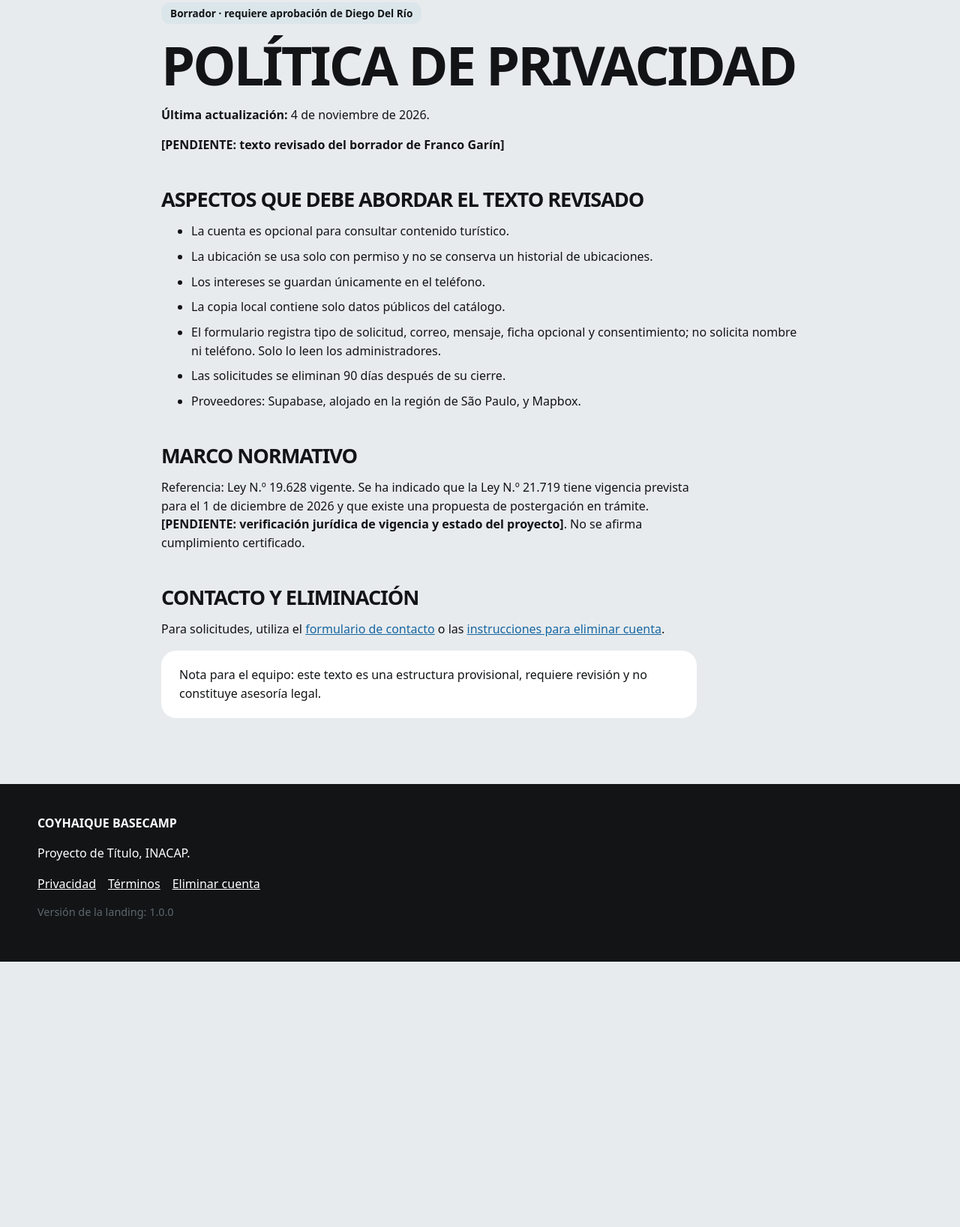
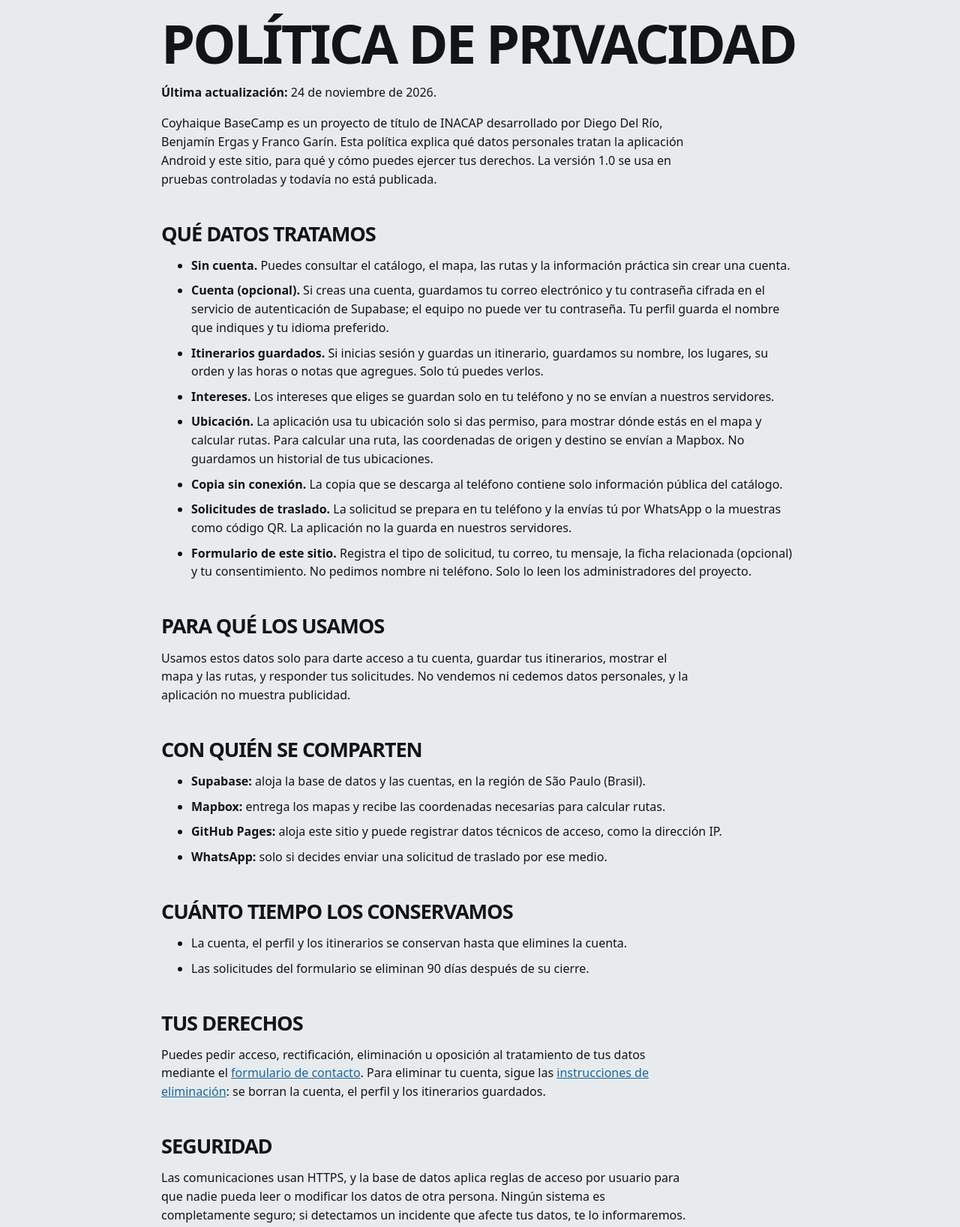
Before and after one commit to JagerBombAsme/coyhaique-landing, a plain HTML site: page privacidad.html in a window 1280 px wide. Shown: the part 130-1767 px from the top of the page at 75% size. Before the commit the page ends 1413 px from the top, so only its background shows below. Drawn offline with Linux system fonts and the light colour scheme.

Commit message:
cambios necesarios

```diff
--- a/assets/css/styles.css
+++ b/assets/css/styles.css
@@ -214,6 +214,7 @@ p {
 }
 .notice {
   background: #fff;
+  color: #121416;
   padding: 20px 24px;
   border-radius: 20px;
 }
@@ -326,6 +327,9 @@ p {
 .footer a {
   color: white;
 }
+.footer .small {
+  color: #cdd5db;
+}
 .footlinks {
   display: flex;
   flex-wrap: wrap;
--- a/privacidad.html
+++ b/privacidad.html
@@ -40,56 +40,124 @@
     <main id="contenido">
       <section class="section">
         <div class="wrap legal">
-          <span class="pill"
-            >Borrador · requiere aprobación de Diego Del Río</span
-          >
           <h1>POLÍTICA DE PRIVACIDAD</h1>
-          <p><strong>Última actualización:</strong> 4 de noviembre de 2026.</p>
+          <p><strong>Última actualización:</strong> 24 de noviembre de 2026.</p>
           <p>
-            <strong
-              >[PENDIENTE: texto revisado del borrador de Franco Garín]</strong
-            >
+            Coyhaique BaseCamp es un proyecto de título de INACAP desarrollado
+            por Diego Del Río, Benjamín Ergas y Franco Garín. Esta política
+            explica qué datos personales tratan la aplicación Android y este
+            sitio, para qué y cómo puedes ejercer tus derechos. La versión 1.0
+            se usa en pruebas controladas y todavía no está publicada.
           </p>
-          <h2>ASPECTOS QUE DEBE ABORDAR EL TEXTO REVISADO</h2>
+          <h2>QUÉ DATOS TRATAMOS</h2>
           <ul>
-            <li>La cuenta es opcional para consultar contenido turístico.</li>
             <li>
-              La ubicación se usa solo con permiso y no se conserva un historial
-              de ubicaciones.
+              <strong>Sin cuenta.</strong> Puedes consultar el catálogo, el
+              mapa, las rutas y la información práctica sin crear una cuenta.
             </li>
-            <li>Los intereses se guardan únicamente en el teléfono.</li>
-            <li>La copia local contiene solo datos públicos del catálogo.</li>
             <li>
-              El formulario registra tipo de solicitud, correo, mensaje, ficha
-              opcional y consentimiento; no solicita nombre ni teléfono. Solo lo
-              leen los administradores.
+              <strong>Cuenta (opcional).</strong> Si creas una cuenta, guardamos
+              tu correo electrónico y tu contraseña cifrada en el servicio de
+              autenticación de Supabase; el equipo no puede ver tu contraseña.
+              Tu perfil guarda el nombre que indiques y tu idioma preferido.
             </li>
-            <li>Las solicitudes se eliminan 90 días después de su cierre.</li>
             <li>
-              Proveedores: Supabase, alojado en la región de São Paulo, y
-              Mapbox.
+              <strong>Itinerarios guardados.</strong> Si inicias sesión y
+              guardas un itinerario, guardamos su nombre, los lugares, su orden
+              y las horas o notas que agregues. Solo tú puedes verlos.
+            </li>
+            <li>
+              <strong>Intereses.</strong> Los intereses que eliges se guardan
+              solo en tu teléfono y no se envían a nuestros servidores.
+            </li>
+            <li>
+              <strong>Ubicación.</strong> La aplicación usa tu ubicación solo si
+              das permiso, para mostrar dónde estás en el mapa y calcular rutas.
+              Para calcular una ruta, las coordenadas de origen y destino se
+              envían a Mapbox. No guardamos un historial de tus ubicaciones.
+            </li>
+            <li>
+              <strong>Copia sin conexión.</strong> La copia que se descarga al
+              teléfono contiene solo información pública del catálogo.
+            </li>
+            <li>
+              <strong>Solicitudes de traslado.</strong> La solicitud se prepara
+              en tu teléfono y la envías tú por WhatsApp o la muestras como
+              código QR. La aplicación no la guarda en nuestros servidores.
+            </li>
+            <li>
+              <strong>Formulario de este sitio.</strong> Registra el tipo de
+              solicitud, tu correo, tu mensaje, la ficha relacionada (opcional)
+              y tu consentimiento. No pedimos nombre ni teléfono. Solo lo leen
+              los administradores del proyecto.
             </li>
           </ul>
+          <h2>PARA QUÉ LOS USAMOS</h2>
+          <p>
+            Usamos estos datos solo para darte acceso a tu cuenta, guardar tus
+            itinerarios, mostrar el mapa y las rutas, y responder tus
+            solicitudes. No vendemos ni cedemos datos personales, y la
+            aplicación no muestra publicidad.
+          </p>
+          <h2>CON QUIÉN SE COMPARTEN</h2>
+          <ul>
+            <li>
+              <strong>Supabase:</strong> aloja la base de datos y las cuentas,
+              en la región de São Paulo (Brasil).
+            </li>
+            <li>
+              <strong>Mapbox:</strong> entrega los mapas y recibe las
+              coordenadas necesarias para calcular rutas.
+            </li>
+            <li>
+              <strong>GitHub Pages:</strong> aloja este sitio y puede registrar
+              datos técnicos de acceso, como la dirección IP.
+            </li>
+            <li>
+              <strong>WhatsApp:</strong> solo si decides enviar una solicitud de
+              traslado por ese medio.
+            </li>
+          </ul>
+          <h2>CUÁNTO TIEMPO LOS CONSERVAMOS</h2>
+          <ul>
+            <li>
+              La cuenta, el perfil y los itinerarios se conservan hasta que
+              elimines la cuenta.
+            </li>
+            <li>
+              Las solicitudes del formulario se eliminan 90 días después de su
+              cierre.
+            </li>
+          </ul>
+          <h2>TUS DERECHOS</h2>
+          <p>
+            Puedes pedir acceso, rectificación, eliminación u oposición al
+            tratamiento de tus datos mediante el
+            <a href="index.html#solicitud">formulario de contacto</a>.
+            Para eliminar tu
+            cuenta, sigue las
+            <a href="eliminar-cuenta.html">instrucciones de eliminación</a>:
+            se borran la cuenta, el perfil y los itinerarios guardados.
+          </p>
+          <h2>SEGURIDAD</h2>
+          <p>
+            Las comunicaciones usan HTTPS, y la base de datos aplica reglas de
+            acceso por usuario para que nadie pueda leer o modificar los datos
+            de otra persona. Ningún sistema es completamente seguro; si
+            detectamos un incidente que afecte tus datos, te lo informaremos.
+          </p>
           <h2>MARCO NORMATIVO</h2>
           <p>
-            Referencia: Ley N.º 19.628 vigente. Se ha indicado que la Ley N.º
-            21.719 tiene vigencia prevista para el 1 de diciembre de 2026 y que
-            existe una propuesta de postergación en trámite.
-            <strong
-              >[PENDIENTE: verificación jurídica de vigencia y estado del
-              proyecto]</strong
-            >. No se afirma cumplimiento certificado.
+            El tratamiento se rige por la Ley N.º 19.628 sobre protección de la
+            vida privada. La Ley N.º 21.719, que la reforma, tiene como fecha de
+            vigencia el 1 de diciembre de 2026; el Congreso tramita un proyecto
+            que la posterga al 15 de octubre de 2027. Esta política se
+            actualizará cuando cambie la norma aplicable.
           </p>
-          <h2>CONTACTO Y ELIMINACIÓN</h2>
+          <h2>CAMBIOS A ESTA POLÍTICA</h2>
           <p>
-            Para solicitudes, utiliza el
-            <a href="index.html#solicitud">formulario de contacto</a> o las
-            <a href="eliminar-cuenta.html">instrucciones para eliminar cuenta</a
-            >.
-          </p>
-          <p class="notice">
-            Nota para el equipo: este texto es una estructura provisional,
-            requiere revisión y no constituye asesoría legal.
+            Publicaremos cualquier cambio en esta página, con su fecha de
+            actualización.
           </p>
         </div>
       </section>
```
Also changed, not shown: eliminar-cuenta.html (+3 -2 lines), index.html (+14 -11 lines), terminos.html (+7 -18 lines).
